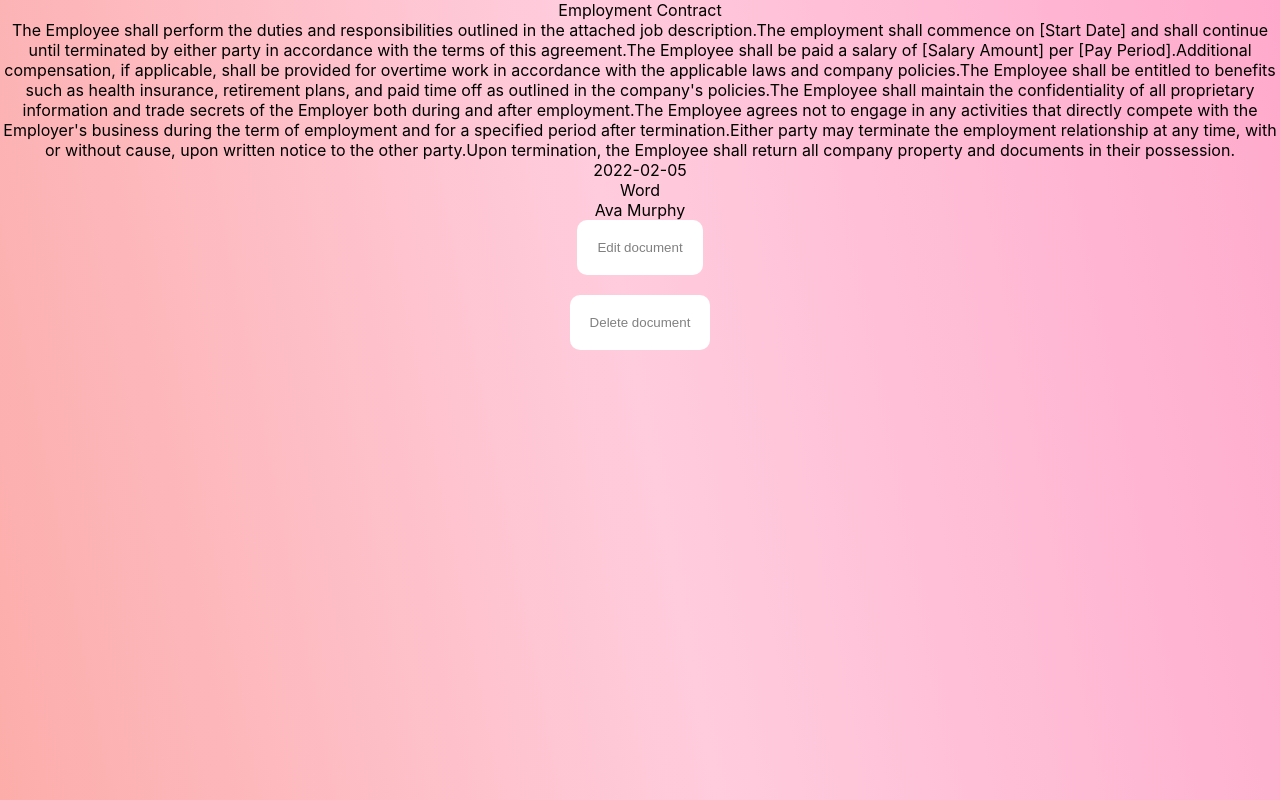
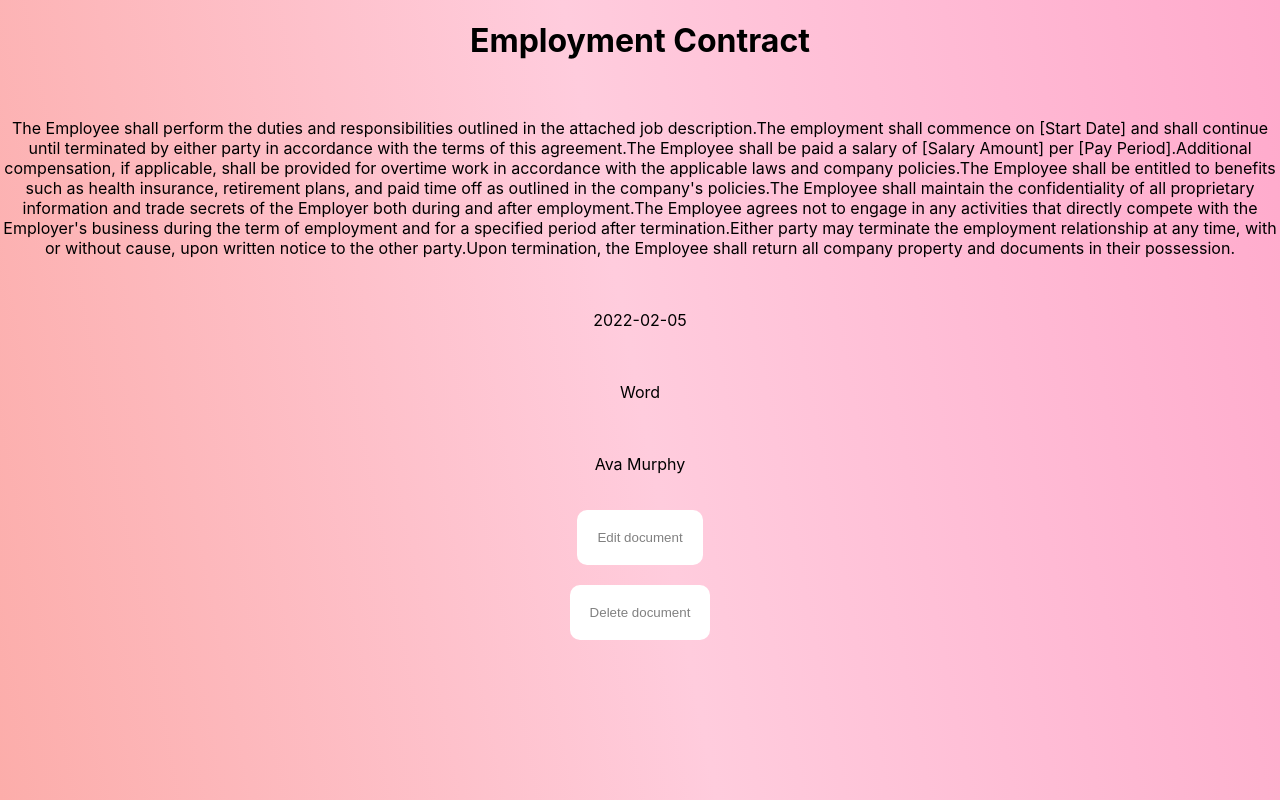
Before and after one commit to elab-development/internet-tehnologije-projekat-documentmanagement_2017_0347, a React (Create React App) app: page /document/1 in a window 1280 px wide. Built offline with nearby package versions, Linux system fonts and the light colour scheme.

Commit message:
Sredjen prikaz dokumenta na stranici

```diff
--- a/src/components/Documents/OneDocument.js
+++ b/src/components/Documents/OneDocument.js
@@ -12,15 +12,15 @@ const OneDocument = (props) => {
     console.log('employees', employee)
     return (
         <div>
-            {document.title}
+            <h1>{document.title}</h1>
             <br />
-            {document.text}
+            <p>{document.text}</p>
             <br />
-            {document.date}
+            <p>{document.date}</p>
             <br />
-            {document.format}
+            <p>{document.format}</p>
             <br />
-            {employee.name}
+            <p>{employee.name}</p>
             <br />
             <button className="btn-edit">Edit document</button>
             <br />
```
